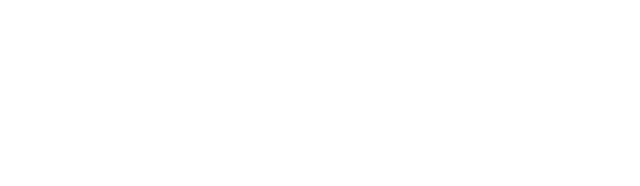
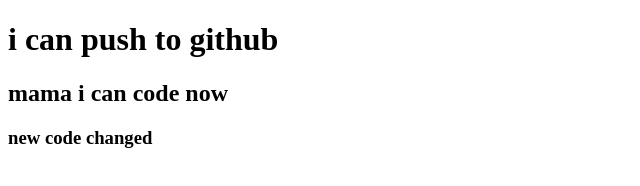
Before and after one commit to saraafrin/my-first1-repo, a plain HTML site: page index.html in a window 1280 px wide. Shown: the whole page, without its empty margins (0-640 px from the left). Drawn offline with Linux system fonts and the light colour scheme.

Commit message:
added header

```diff
--- a/index.html
+++ b/index.html
@@ -7,6 +7,8 @@
     <title>my first github repo</title>
 </head>
 <body>
-
+    <h1>i can push to github</h1>
+    <h2>mama i can code now</h2>
+    <h3>new code changed</h3>
 </body>
 </html>
```
